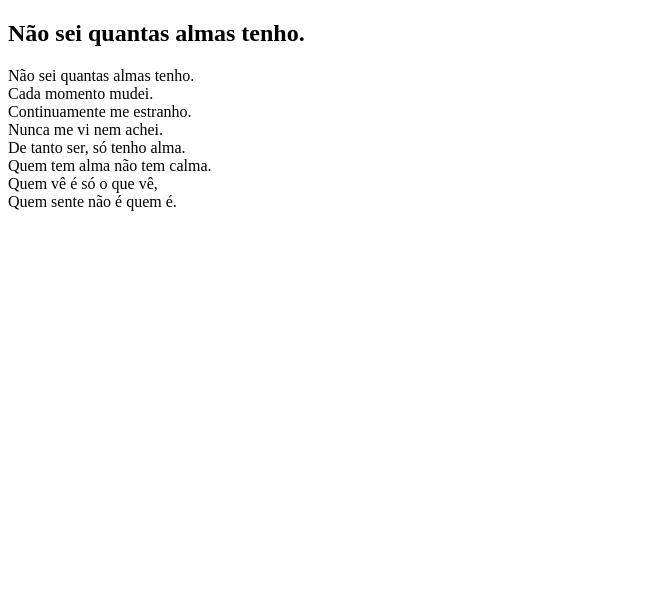
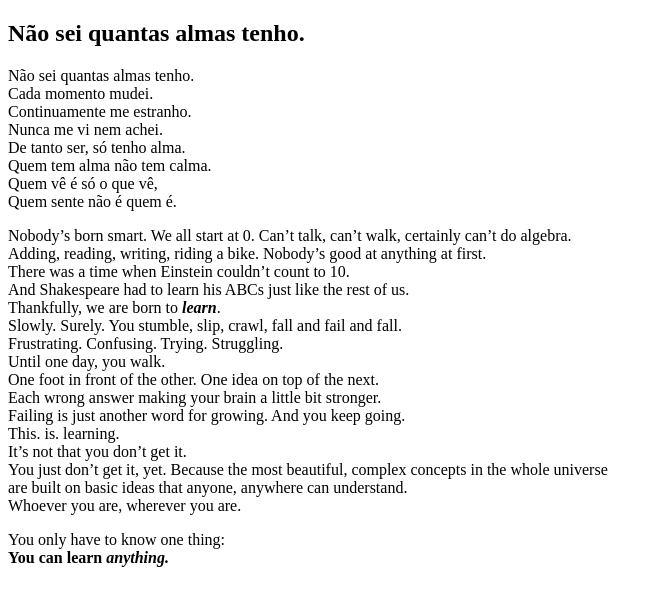
Before and after one commit to Tiago-ers/Trybe, a plain HTML site: page Introdução HTML/Parte-1.html in a window 1280 px wide. Shown: the whole page, without its empty margins (0-662 px from the left). Drawn offline with Linux system fonts and the light colour scheme.

Commit message:
Challenge: You can learn text tags

```diff
--- a/Introdução HTML/Parte-1.html
+++ b/Introdução HTML/Parte-1.html
@@ -16,5 +16,29 @@
        Quem vê é só o que vê,<br>
        Quem sente não é quem é.<br>
     </p>
+
+    <p>
+        Nobody’s born smart. We all start at 0. Can’t talk, can’t walk, certainly can’t do algebra.<br>
+        Adding, reading, writing, riding a bike. Nobody’s good at anything at first.<br>
+        There was a time when Einstein couldn’t count to 10.<br>
+        And Shakespeare had to learn his ABCs just like the rest of us.<br>
+        Thankfully, we are born to <strong><em>learn</em></strong>.<br>
+        Slowly. Surely. You stumble, slip, crawl, fall and fail and fall.<br>
+        Frustrating. Confusing. Trying. Struggling.<br>
+        Until one day, you walk.<br>
+        One foot in front of the other. One idea on top of the next.<br>
+        Each wrong answer making your brain a little bit stronger.<br>
+        Failing is just another word for growing. And you keep going.<br>
+        This. is. learning.<br>
+        It’s not that you don’t get it. <br>
+        You just don’t get it, yet.
+        Because the most beautiful, complex concepts in the whole universe<br>
+        are built on basic ideas that anyone, anywhere can understand.<br>
+        Whoever you are, wherever you are.<br>
+        </p>
+        <p>
+        You only have to know one thing:<br>
+        <strong> You can learn <em>anything.</em> </strong>
+        </p>
     </body>
 </html>
```
